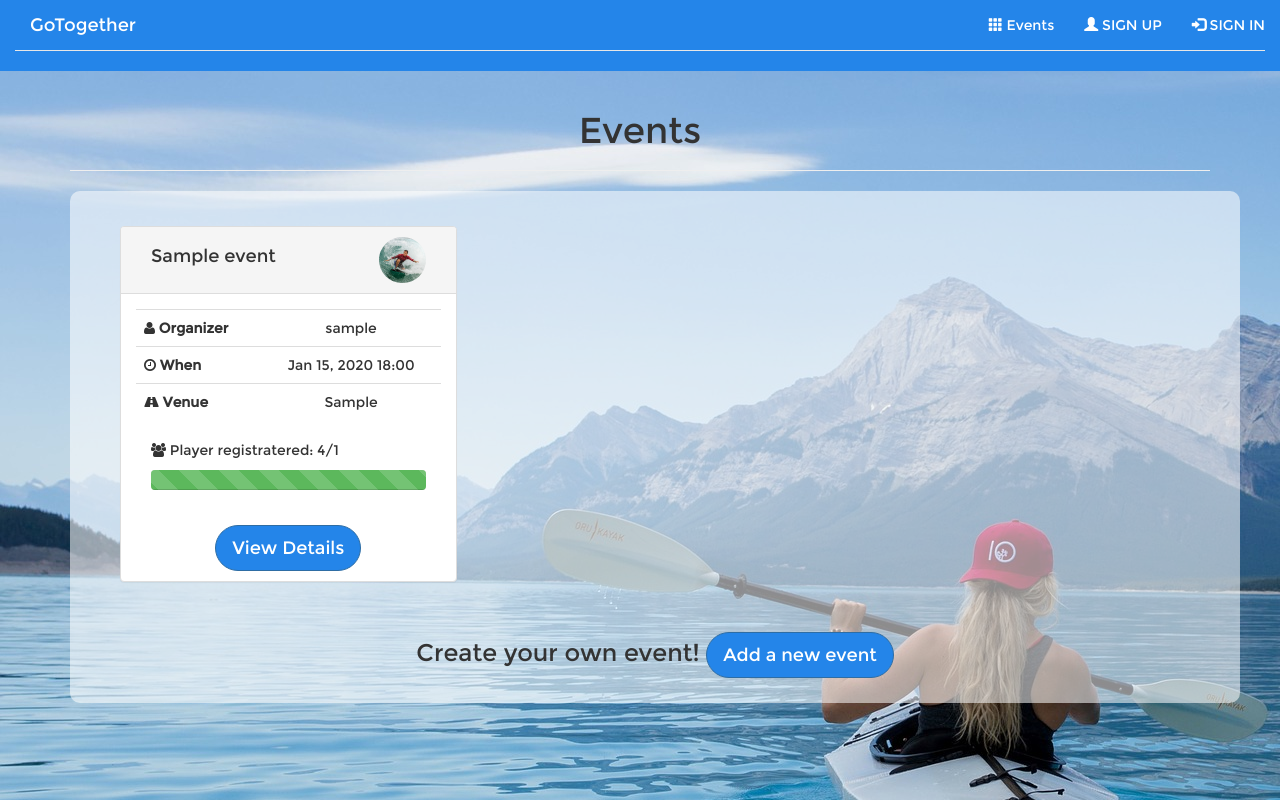
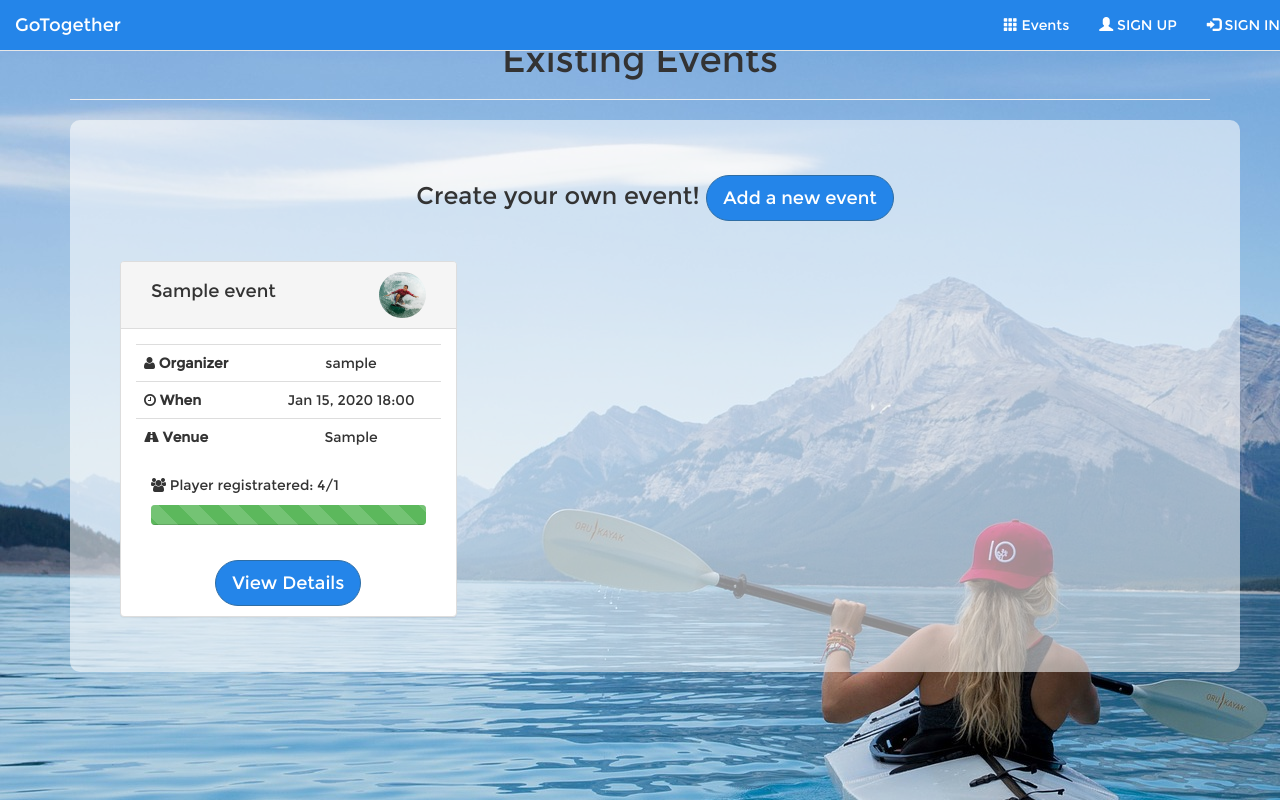
Before and after one commit to GRP-Team-04/GoTogetherII, a Django app: page /events/ in a window 1280 px wide. Run offline with Django 3.2, Linux system fonts and the light colour scheme; tables that the repository leaves empty hold one stand-in row (values such as "Sample post"); some libraries are stand-ins or nearby versions.

Commit message:
UI for events and event

```diff
--- a/static/css/main.css
+++ b/static/css/main.css
@@ -14,6 +14,15 @@ div.row{
 }
 
 /* id */
+
+#white{
+	color: #ffffff;
+}
+
+
+
+/* class */
+
 .grad-blue-down{
 	background: -webkit-linear-gradient(rgba(36, 133, 233, 0.9),rgba(36, 133, 233, 0)); /* Safari 5.1 - 6 */
   background: -o-linear-gradient(rgba(36, 133, 233, 0.9),rgba(36, 133, 233, 0)); /* Opera 11.1 - 12*/
@@ -26,12 +35,6 @@ div.row{
   background: -moz-linear-gradient(top,rgba(36, 133, 233, 0.1),rgba(36, 133, 233, 0.6)); /* Firefox 3.6 - 15*/
   background: linear-gradient(to bottom, rgba(36, 133, 233, 0.1), rgba(36, 133, 233, 0.6)); /* standard */
 }
-#white{
-	color: #ffffff;
-}
-
-/* class */
-
 .container-small{
 	max-width: 500px;
 }
@@ -49,3 +52,8 @@ div.row{
 	border-radius: 25px;
 	background-color: rgb(36, 133, 233);
 }
+
+.top{
+	position: absolute;
+	z-index: 999999;
+}
--- a/team_sports_app/templates/team_sports_app/base.html
+++ b/team_sports_app/templates/team_sports_app/base.html
@@ -21,8 +21,7 @@
   </head>
   <body style="background-image: url('/static/pic/ground-blue.jpg')">
     <div class="container-fluid" style="background-color: rgb(36, 133, 233)">
-
-      <nav class="navbar navbar-default navbar-static-top" style="background-color: rgb(36, 133, 233)" >
+      <nav class="navbar navbar-default navbar-fixed-top" style="background-color: rgb(36, 133, 233)" >
         <div class="navbar-header">
           <button type="button" class="navbar-toggle" data-toggle="collapse"
           data-target="#navbar" aria-expanded="false" aria-controls="navbar" style="background-color:#fff">
--- a/team_sports_app/templates/team_sports_app/events.html
+++ b/team_sports_app/templates/team_sports_app/events.html
@@ -1,10 +1,22 @@
 {% extends "team_sports_app/base.html" %}
 {% block header %}
-  <h1 class="text-center">Events</h1>
+  <h1 class="text-center">Existing Events</h1>
 {% endblock header%}
 
 {% block content %}
-  <div class="container-transparent container ">
+  <div class="container-transparent container">
+    <div class="row">
+      <div class="col-xs-12">
+          <div  id= "" class="">
+            <h3 class="text-center">
+              Create your own event!
+              <a href="{% url 'team_sports_app:new_event' %}"><button class="btn-lg btn btn-primary ">Add a new event</button> </a>
+            </h3>
+          </div>
+      </div>
+    </div>
+
+
     {% for event in events %}
     {% if forloop.first %}<div class="row">{% endif %}
     <div class="col-sm-4">
@@ -22,15 +34,15 @@
 
         <div class="panel-body" >
           <table class = "table">
-            <tr>
-              <th><span class="icon-user"></span>  Organizer</th>
+            <tr class="list-inline">
+              <th><span class="icon-user"></span> Organizer</th>
               <td class="text-center">{{ event.owner}}</td>
-            <tr>
-              <th><span class="icon-time"></span>  When</th>
+            <tr class="list-inline">
+              <th><span class="icon-time"></span> When</th>
               <td class="text-center">{{ event.date_added|date:'M d, Y H:i' }}</td>
             </tr>
-            <tr>
-              <th><span class="icon-road"></span>  Venue</th>
+            <tr class="list-inline">
+              <th><span class="icon-road"></span> Venue</th>
               <td class="text-center">{{ event.Event_venue}}</td>
             </tr>
           </table>
@@ -81,10 +93,14 @@
       <li>No events have been added yet.</li>
     {% endfor %}
 
-
-    <h3 class="text-center">
-      Create your own event!
-      <a href="{% url 'team_sports_app:new_event' %}"><button class="btn-lg btn btn-primary ">Add a new event</button> </a>
-    </h3>
   </div>
+  <script>
+    $(document).ready(function(){
+        $("#mynav").affix({
+            offset: {
+                top: 125
+          }
+        });
+    });
+  </script>
 {% endblock content %}
```
Also changed, not shown: team_sports_app/templates/team_sports_app/event.html (+10 -6 lines), users/templates/users/login.html (+9 -5 lines).
